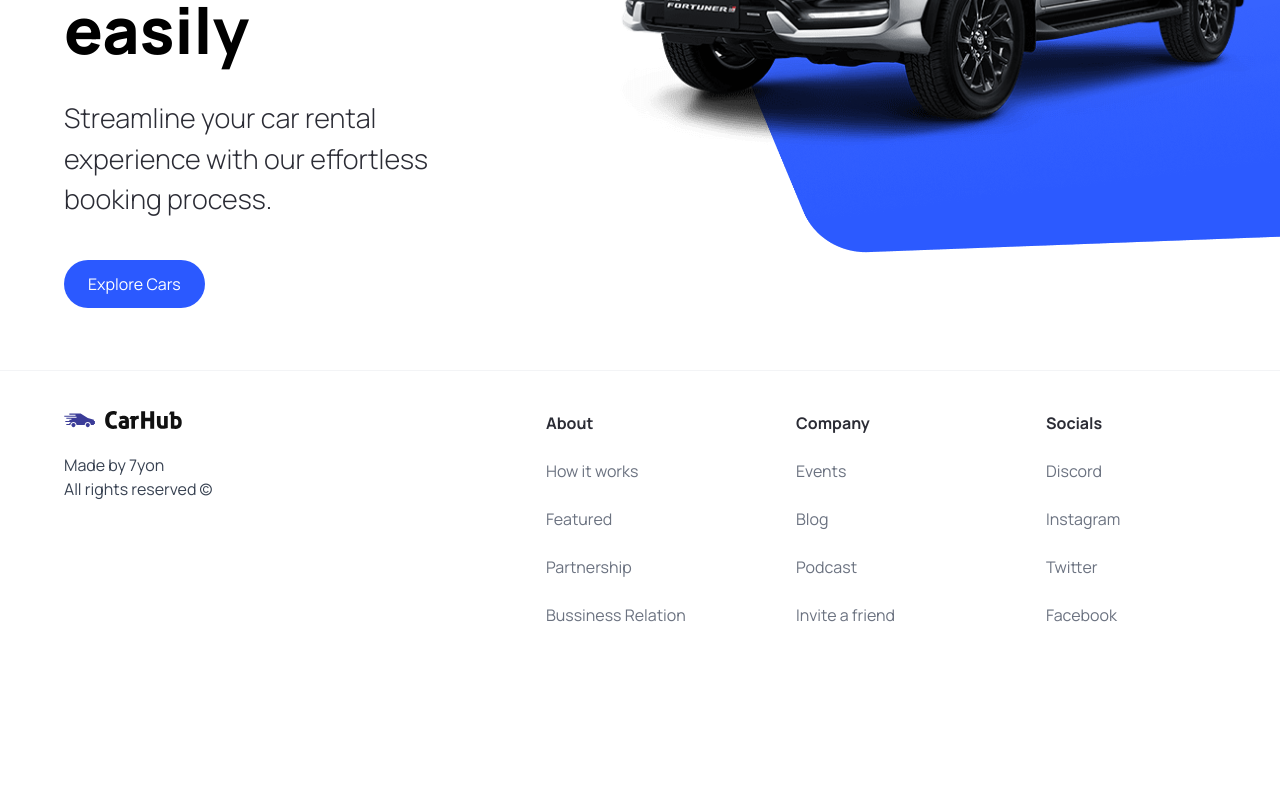
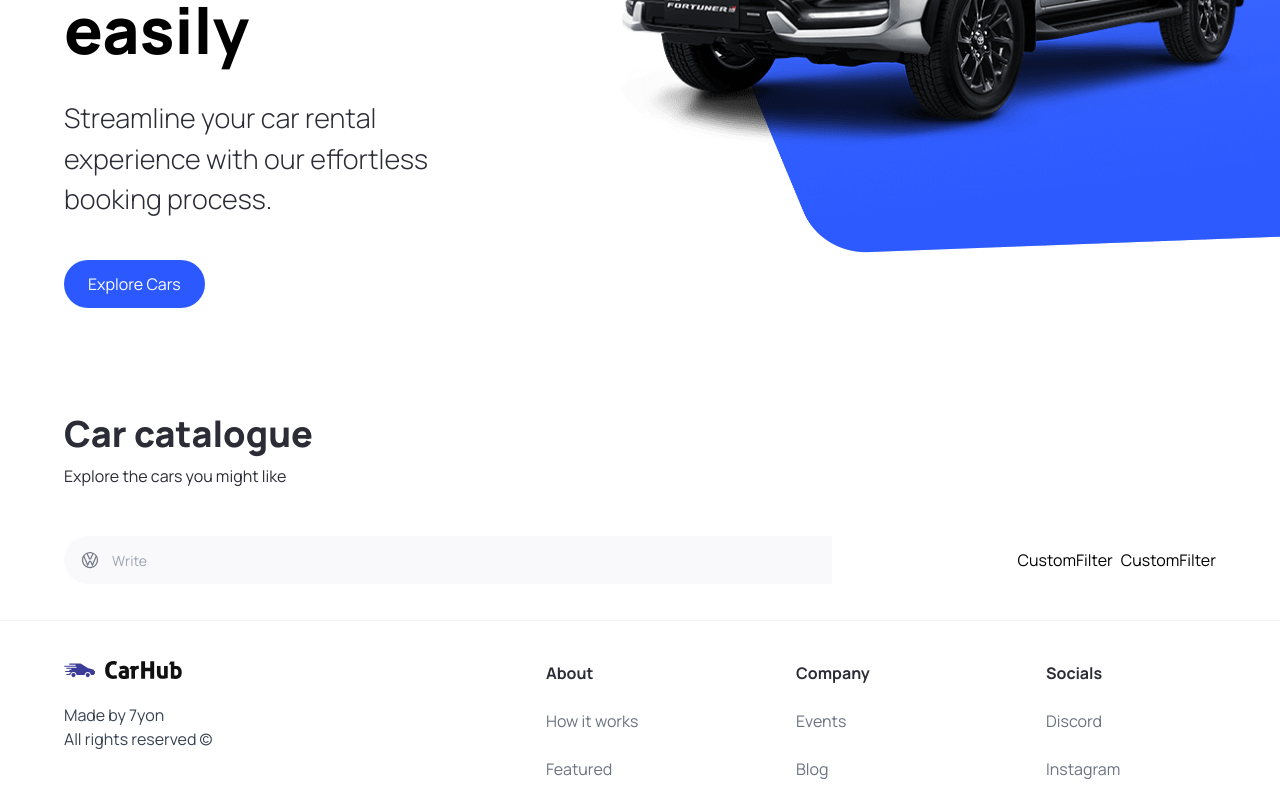
Before and after one commit to latttysh/next-carplace, a Next.js app: page / in a window 1280 px wide. Shown: the part 450-1247 px from the top of the page. Before the commit the page ends 1117 px from the top, so only its background shows below. Built offline with nearby package versions, Linux system fonts and the light colour scheme.

Commit message:
Add manifacturer to searchBar component

```diff
--- a/app/page.tsx
+++ b/app/page.tsx
@@ -1,10 +1,24 @@
-import { Hero } from "@/components";
+import { CustomFilter, Hero, SearchBar } from "@/components";
 import Image from "next/image";
 
 export default function Home() {
   return (
     <main className="overflow-hidden">
       <Hero />
+      <div className="mt-12 padding-x padding-y max-width" id="discover">
+        <div className="home__text-container">
+          <h1 className="text-4xl font-extrabold">Car catalogue</h1>
+          <p>Explore the cars you might like</p>
+        </div>
+
+        <div className="home__filters">
+          <SearchBar />
+          <div className="home__filter-container">
+            <CustomFilter title="fuel" />
+            <CustomFilter title="year" />
+          </div>
+        </div>
+      </div>
     </main>
   );
 }
--- /dev/null
+++ b/components/CustomFilter.tsx
@@ -0,0 +1,7 @@
+import React from "react";
+
+const CustomFilter = () => {
+  return <div>CustomFilter</div>;
+};
+
+export default CustomFilter;
--- /dev/null
+++ b/components/SearchBar.tsx
@@ -0,0 +1,22 @@
+"use client";
+
+import React from "react";
+import SearchManufacturer from "./SearchManufacturer";
+import { useState } from "react";
+
+const SearchBar = () => {
+  const [manufacturer, setManufacturer] = useState("");
+  const handleSearch = () => {};
+  return (
+    <form className="searchbar" onSubmit={handleSearch}>
+      <div className="searchbar__item">
+        <SearchManufacturer
+          manufacturer={manufacturer}
+          setManufacturer={setManufacturer}
+        />
+      </div>
+    </form>
+  );
+};
+
+export default SearchBar;
--- /dev/null
+++ b/components/SearchManufacturer.tsx
@@ -0,0 +1,105 @@
+"use client";
+
+import { Combobox, Transition } from "@headlessui/react";
+import { SearchManufacturerProps } from "@/types";
+import React, { Fragment, useState } from "react";
+import Image from "next/image";
+
+import { manufacturers } from "@/constants";
+
+const SearchManufacturer = ({
+  manufacturer,
+  setManufacturer,
+}: SearchManufacturerProps) => {
+  const [query, setQuery] = useState("");
+
+  const filteredManufacturers =
+    query === ""
+      ? manufacturers
+      : manufacturers.filter((item) =>
+          item
+            .toLocaleLowerCase()
+            .replace(/\s+/g, "")
+            .includes(query.toLowerCase().replace(/\s+/g, ""))
+        );
+
+  return (
+    <div className="search-manufacturer">
+      <Combobox>
+        <div className="relative w-full">
+          <Combobox.Button className={"absolute top-[14px]"}>
+            <Image
+              src={"/car-logo.svg"}
+              width={20}
+              height={20}
+              className="ml-4"
+              alt="Logo"
+            />
+          </Combobox.Button>
+
+          <Combobox.Input
+            className={"search-manufacturer__input"}
+            placeholder="Write"
+            displayValue={(manufacturer: string) => manufacturer}
+            onChange={(e) => setQuery(e.target.value)}
+          />
+
+          <Transition
+            as={Fragment}
+            leave="transition ease-in duration-100"
+            leaveFrom="opacity-100"
+            leaveTo="opacity-0"
+            afterLeave={() => setQuery("")}
+          >
+            <Combobox.Options>
+              {filteredManufacturers.length === 0 && query !== "" ? (
+                <Combobox.Option
+                  value={query}
+                  className={"search-manufacturer__option"}
+                >
+                  Create "{query}"
+                </Combobox.Option>
+              ) : (
+                filteredManufacturers.map((item) => (
+                  <Combobox.Option
+                    key={item}
+                    className={({ active }) =>
+                      `relative search-manufacturer__option ${
+                        active ? "bg-primary-blue text-white" : "text-gray-900"
+                      }`
+                    }
+                    value={item}
+                  >
+                    {({ selected, active }) => (
+                      <>
+                        <span
+                          className={`block truncate ${
+                            selected ? "font-medium" : "font-normal"
+                          }`}
+                        >
+                          {item}
+                        </span>
+
+                        {selected ? (
+                          <span
+                            className={`absolute inset-y-0 left-0 flex items-center pl-3 ${
+                              active
+                                ? "text-white"
+                                : "text-pribg-primary-purple"
+                            }`}
+                          ></span>
+                        ) : null}
+                      </>
+                    )}
+                  </Combobox.Option>
+                ))
+              )}
+            </Combobox.Options>
+          </Transition>
+        </div>
+      </Combobox>
+    </div>
+  );
+};
+
+export default SearchManufacturer;
--- a/components/index.ts
+++ b/components/index.ts
@@ -2,5 +2,9 @@
 import CustomButton from "./CustomButton"
 import NavBar from "./NavBar"
 import Footer from "./Footer"
-
-export { Hero, CustomButton, Footer, NavBar }
+import CustomFilter from "./CustomFilter"
+import SearchBar from "./SearchBar"
+import SearchManufacturer from "./SearchManufacturer"
+export {
+    Hero, CustomButton, Footer, NavBar, CustomFilter, SearchBar, SearchManufacturer
+}
--- a/types/index.ts
+++ b/types/index.ts
@@ -6,3 +6,8 @@
     type?: "button" | "submit"
     handleClick: MouseEventHandler<HTMLButtonElement>
 }
+
+export interface SearchManufacturerProps {
+    manufacturer: string
+    setManufacturer: (manufacturer: string) => void
+}
```
Also changed, not shown: package.json (+5 -4 lines), 1 other file (tests, documents, lock files or other folders).
